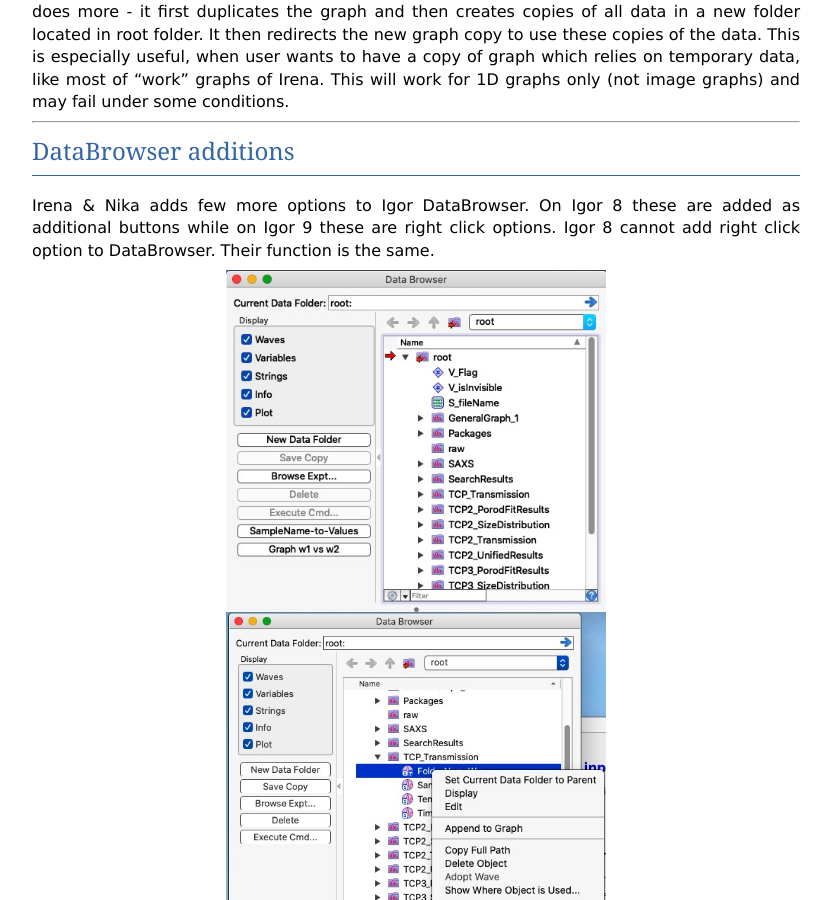
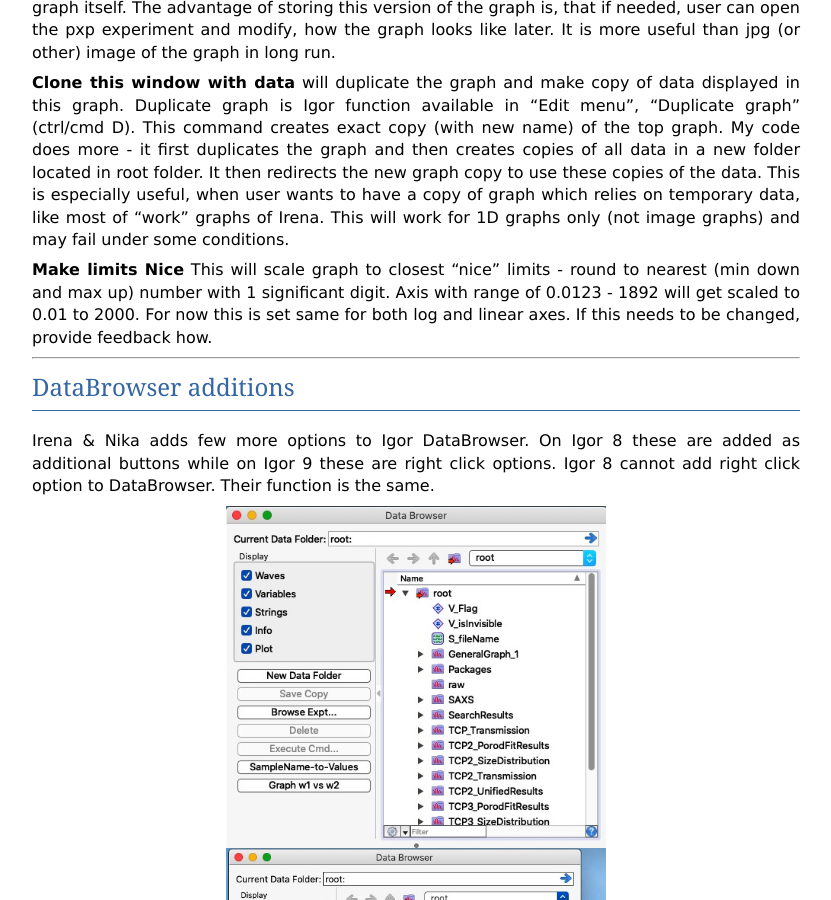
Before and after one commit to jilavsky/SAXS_IgorCodeDocs, a Sphinx documentation site: the page built from docs/source/IgorModifications.rst, in a window 1280 px wide and 900 px high, scrolled down 1207 px. Shown: the whole window, without its empty margins (48-879 px from the left). Built offline with Sphinx 7.4.7, drawn with Linux system fonts in a browser that asks for light colours.

Commit message:
Add Make Limits nice right click
Add Make Limits nice right click

```diff
--- a/docs/source/IgorModifications.rst
+++ b/docs/source/IgorModifications.rst
@@ -25,6 +25,8 @@ The last three options in the right click menu in the figure are added by Irena
 **Save as pxp** will save current graph as Igor experiment (pxp) file. Code will open Save as Dialog, user can select location and input name for Igor packed (pxp) experiment file. This is equivalent to calling "Save graph copy..." from File menu when Graph is top window. This Igor function saves Igor experiment which contains all data needed to create the graph and the graph itself. The advantage of storing this version of the graph is, that if needed, user can open the pxp experiment and modify, how the graph looks like later. It is more useful than jpg (or other) image of the graph in long run.
 
 **Clone this window with data** will duplicate the graph and make copy of data displayed in this graph. Duplicate graph is Igor function available in "Edit menu", "Duplicate graph" (ctrl/cmd D). This command creates exact copy (with new name) of the top graph. My code does more - it first duplicates the graph and then creates copies of all data in a new folder located in root folder. It then redirects the new graph copy to use these copies of the data. This is especially useful, when user wants to have a copy of graph which relies on temporary data, like most of "work" graphs of Irena. This will work for 1D graphs only (not image graphs) and may fail under some conditions.
+
+**Make limits Nice** This will scale graph to closest "nice" limits - round to nearest (min down and max up) number with 1 significant digit. Axis with range of 0.0123 - 1892 will get scaled to 0.01 to 2000. For now this is set same for both log and linear axes. If this needs to be changed, provide feedback how.
 
 ------
 
```
Also changed, not shown: docs/source/media/RightClickOptions1.jpg.
